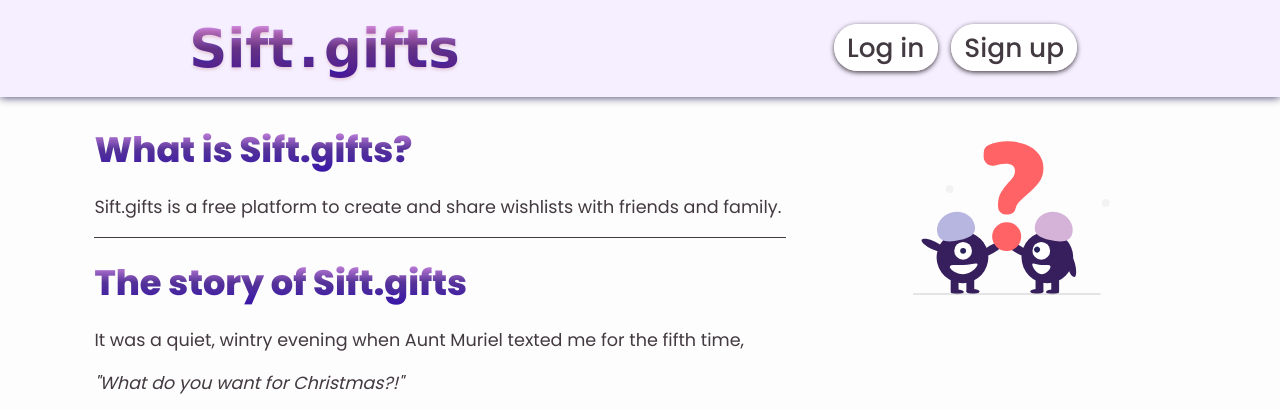
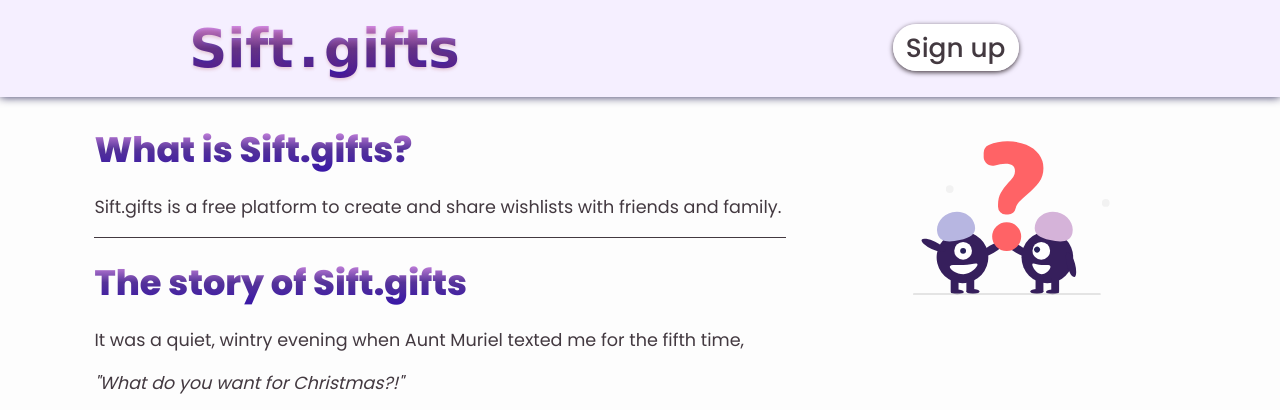
Before and after one commit to 1bengardner/siftgifts, a PHP site: page /page/about.php in a window 1280 px wide. Shown: the top 410 px of the page. Run offline with PHP 8.4, Linux system fonts and the light colour scheme; some web fonts are replaced.

Commit message:
feat: remove duplicate login button

```diff
--- a/project/source/page/header-with-login.php
+++ b/project/source/page/header-with-login.php
@@ -2,9 +2,6 @@
   <div class="nav-grid">
     <h1 class="logo-text unbreakable"><a class="link" href="/" title="Main page">Sift<span class="accent"><span class="spaced">.</span>gifts</span></a></h1>
     <ul class="right">
-      <li>
-        <h2><a href="login">Log in</a></h2>
-      </li>
       <li>
         <h2><a href="register">Sign up</a></h2>
       </li>
```
